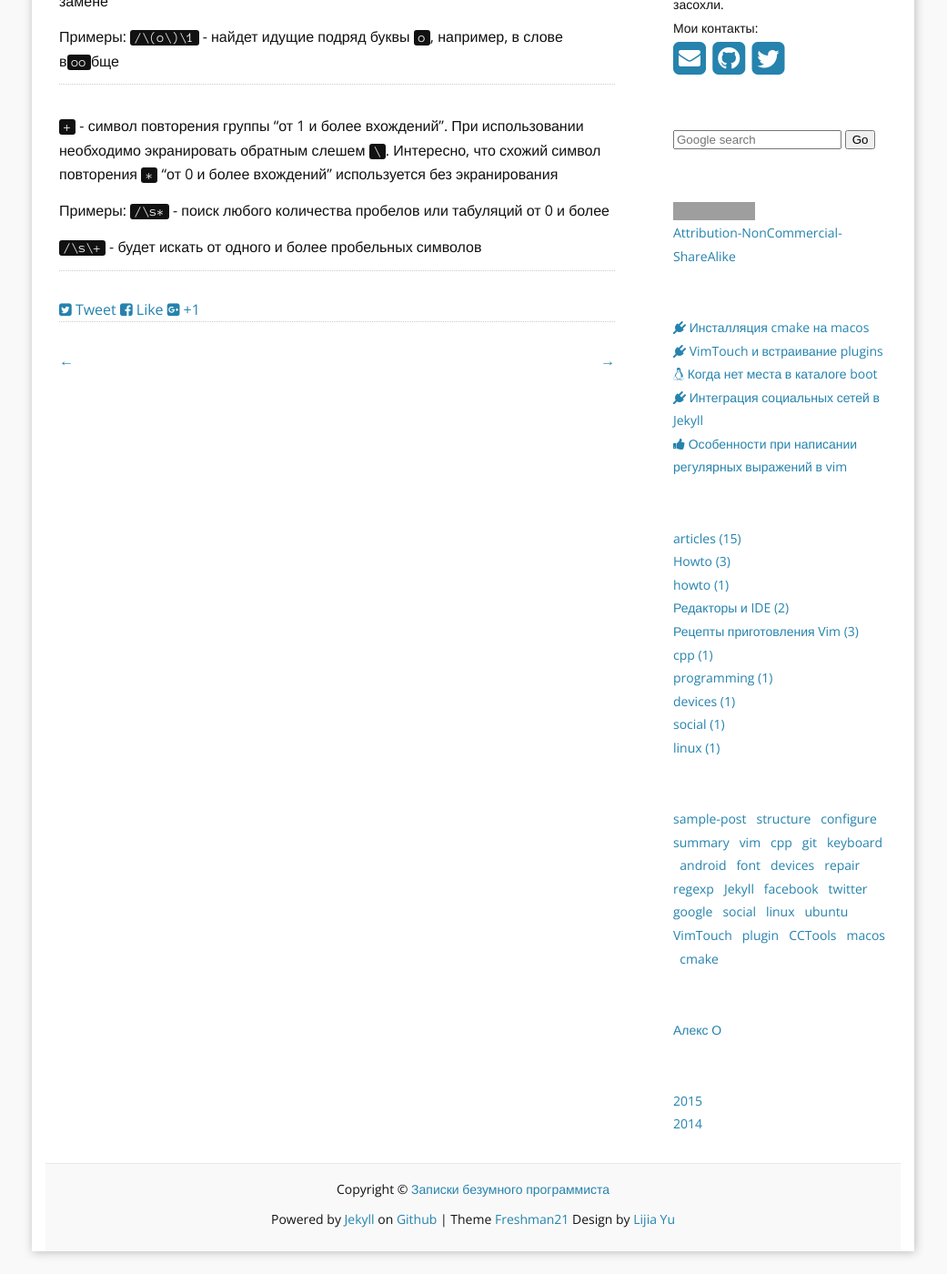
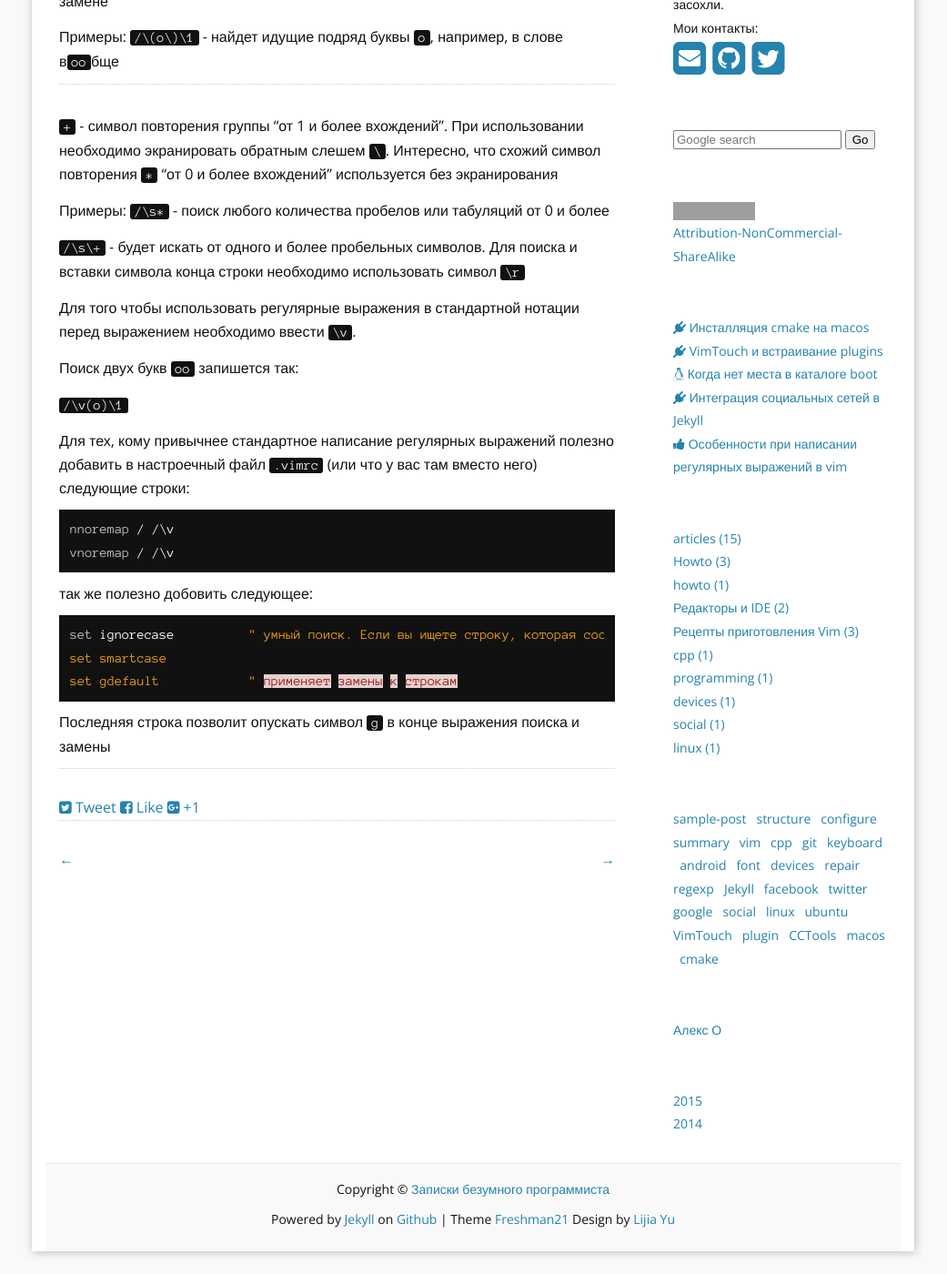
Before and after one commit to abushmelev/oalex, a Jekyll site: the page built from _posts/2015-05-21-vim-regexp-replace.md, in a window 1280 px wide and 1400 px high, scrolled down 583 px. Shown: the whole window at 91% size, without its empty margins (120-1161 px from the left). Built offline with Jekyll 4.4.1, drawn with Linux system fonts in a browser that asks for light colours; nearby versions of some CDN libraries; comment, search, counter and statistics services are not loaded; grey boxes are pictures that could not be loaded.

```diff
--- a/_posts/2015-05-21-vim-regexp-replace.md
+++ b/_posts/2015-05-21-vim-regexp-replace.md
@@ -30,4 +30,28 @@
 Примеры:
 `/\s*` - поиск любого количества пробелов или табуляций от 0 и более
 
-`/\s\+` - будет искать от одного и более пробельных символов
+`/\s\+` - будет искать от одного и более пробельных символов.
+Для поиска и вставки символа конца строки необходимо использовать символ `\r`
+
+Для того чтобы использовать регулярные выражения в стандартной нотации перед выражением необходимо ввести `\v`.
+
+ Поиск двух букв `оо` запишется так:
+
+ `/\v(o)\1`
+
+ Для тех, кому привычнее стандартное написание регулярных выражений полезно добавить в настроечный файл `.vimrc` (или что у вас там вместо него) следующие строки:
+
+{% highlight PowerShell %}
+nnoremap / /\v
+vnoremap / /\v
+{% endhighlight %}
+
+так же полезно добовить следующее:
+
+{% highlight PowerShell %}
+set ignorecase          " умный поиск. Если вы ищете строку, которая состоит только из прописных букв, то поиск будет регистро-независимым, но если один или больше символов в строке заглавные, то искать будет с учетом регистра. Чаще всего это то, что нужно
+set smartcase
+set gdefault            " применяет замены к строкам
+{% endhighlight %}
+
+ Последняя строка позволит опускать символ `g` в конце выражения поиска и замены
```
Also changed, not shown: other parts of _posts/2015-05-21-vim-regexp-replace.md (+1 -1 lines).
